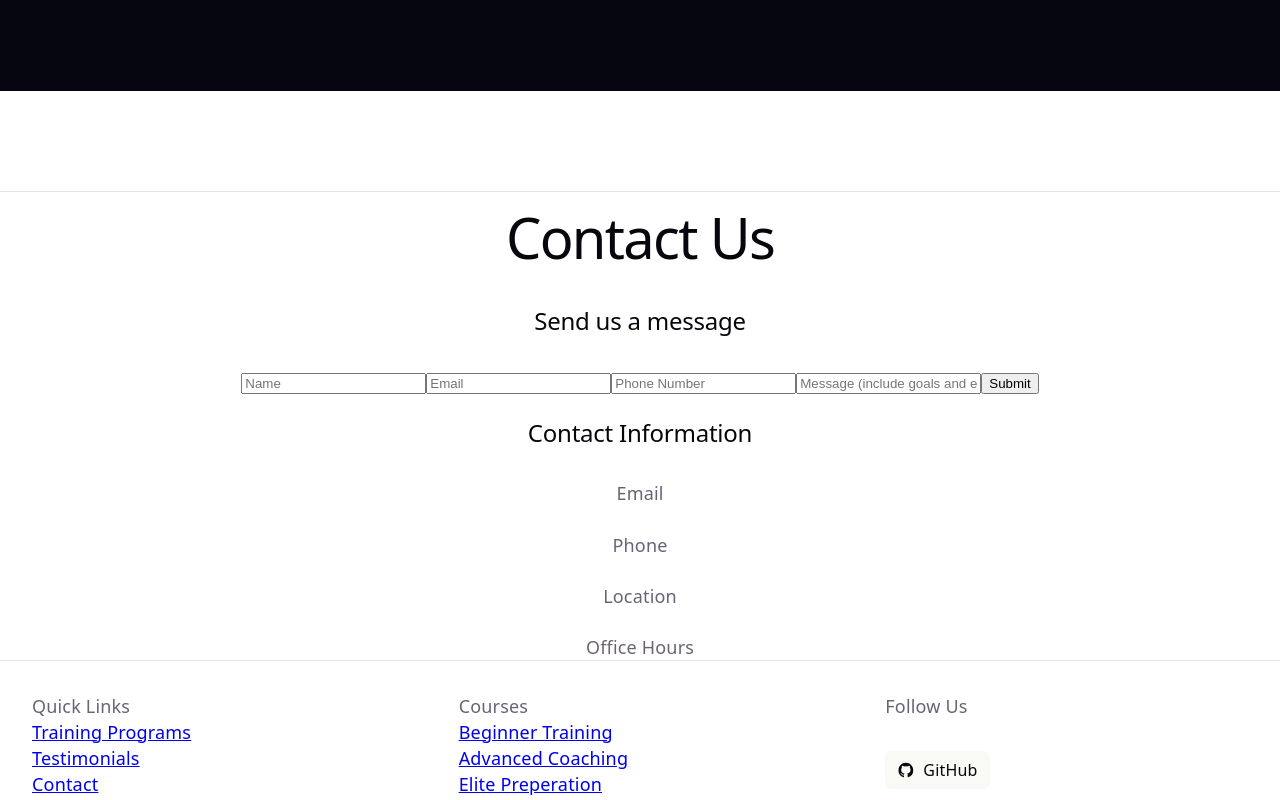
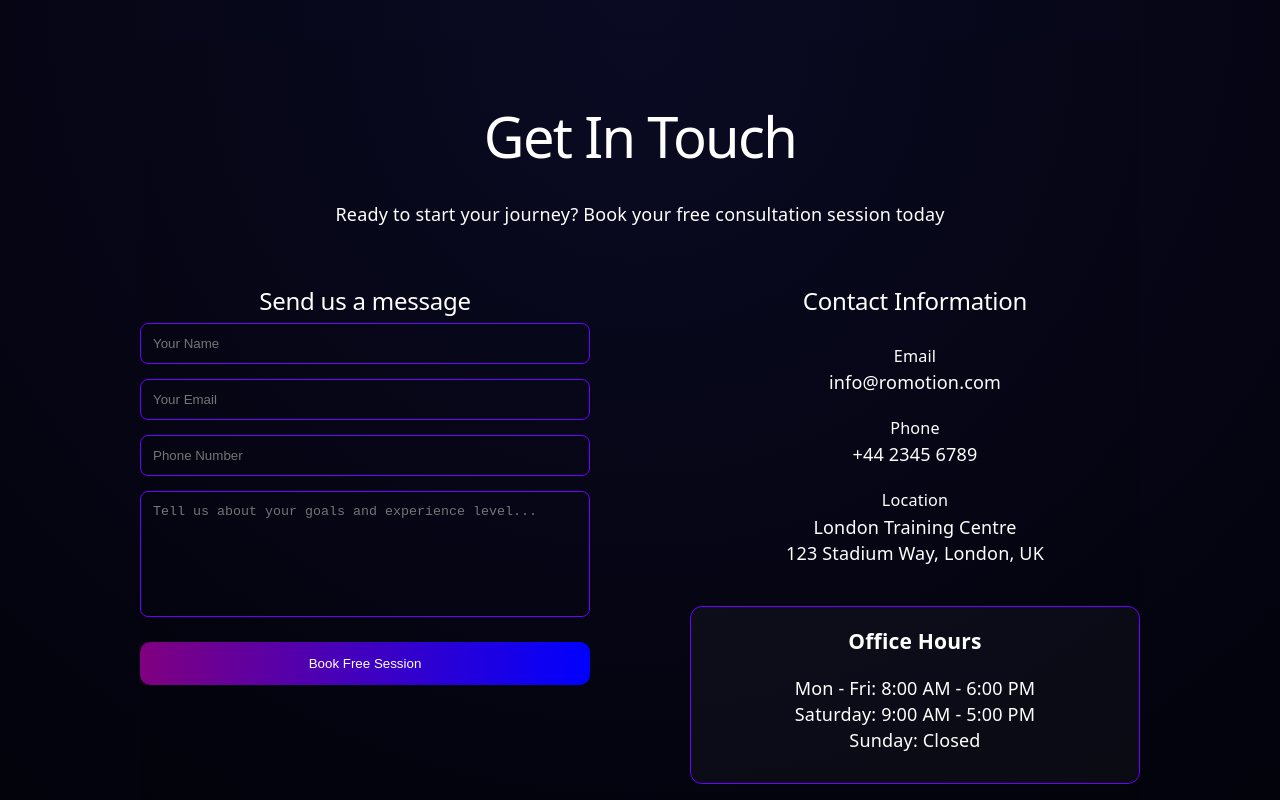
Before and after one commit to rotimijoseph/football-coaching, a React (Vite) app in the folder football-coaching/: page / in a window 1280 px wide. Shown: the part 2460-3260 px from the top of the page. Built offline with nearby package versions, Linux system fonts and the light colour scheme.

Commit message:
update: styling for the contact section

```diff
--- a/football-coaching/src/App.css
+++ b/football-coaching/src/App.css
@@ -157,7 +157,7 @@
   flex-grow: 1;
   border-top: 0px solid var(--border);
   background-color: #050510;
-  margin-bottom: 100px;
+  margin-bottom: 0px;
 
   @media (max-width: 1024px) {
     padding: 32px 20px 24px;
@@ -191,24 +191,6 @@
     gap: 18px;
   }
 }
-
-
-
-#contact {
-  display: flex;
-  flex-direction: column;
-  gap: 25px;
-  place-content: center;
-  place-items: center;
-  flex-grow: 1;
-  border-top: 1px solid var(--border);
-
-  @media (max-width: 1024px) {
-    padding: 32px 20px 24px;
-    gap: 18px;
-  }
-}
-
 
 
 #footer {
@@ -298,16 +280,102 @@
 #contact {
   display: flex;
   flex-direction: column;
-  gap: 25px;
-  place-content: center;
-  place-items: center;
-  flex-grow: 1;
-  border-top: 1px solid var(--border);
+  align-items: center;
+  gap: 20px;
+  padding-top: 50px;
+  padding-bottom: 50px;
+  background: radial-gradient(circle at top, #0a0a23, #02020a);
+  color: white;
+}
 
-  @media (max-width: 1024px) {
-    padding: 32px 20px 24px;
-    gap: 18px;
+.subtitle {
+  color: #aaa;
+  margin-bottom: 40px;
+}
+
+.contact-container {
+  display: flex;
+  gap: 100px;
+  max-width: 1200px;
+  width: 1000px;
+}
+
+@media (max-width: 900px) {
+  .contact-container {
+    flex-direction: column;
   }
+}
+
+.contact-form {
+  flex: 1;
+}
+
+.contact-form form {
+  display: flex;
+  flex-direction: column;
+  gap: 15px;
+}
+
+.contact-form input,
+.contact-form textarea {
+  padding: 12px;
+  border-radius: 8px;
+  border: 1px solid #6a00ff;
+  background: transparent;
+  color: white;
+}
+
+.contact-form textarea {
+  min-height: 100px;
+  resize: none;
+}
+
+.contact-form button {
+  margin-top: 10px;
+  padding: 14px;
+  border: none;
+  border-radius: 10px;
+  color: white;
+  cursor: pointer;
+
+  background: linear-gradient(90deg, purple, blue);
+}
+
+.contact-info {
+  flex: 1;
+  display: flex;
+  flex-direction: column;
+  gap: 20px;
+}
+
+.info-item .label {
+  color: #aaa;
+  font-size: 0.9rem;
+}
+
+.office-hours {
+  margin-top: 20px;
+  padding-bottom: 30px;
+  border-radius: 12px;
+  border: 1px solid #6a00ff;
+
+  background: rgba(255, 255, 255, 0.03);
+}
+
+#contact h1 {
+  color: white;
+}
+
+#contact h2 {
+  color: white;
+}
+
+#contact h3 {
+  color: white;
+}
+
+#contact p {
+  color: white;
 }
 
 /* refactor */
--- a/football-coaching/src/components/Contact.jsx
+++ b/football-coaching/src/components/Contact.jsx
@@ -2,23 +2,56 @@ import * as React from 'react'
 
 export default function Contact() {
     return (
-        <>
-        <h1>Contact Us</h1>
+      <section id="contact">
+        <h1>Get In Touch</h1>
+        <p className="subtitle">
+          Ready to start your journey? Book your free consultation session today
+        </p>
 
-        <h2>Send us a message</h2>
-        <form>
-            <input name="Name" placeholder="Name"/>
-            <input name="Email" placeholder="Email"/>
-            <input name="Phone Number" placeholder="Phone Number"/>
-            <input name="Message" placeholder="Message (include goals and experience level)"/>
-            <button type="submit">Submit</button>
-        </form>
+        <div className="contact-container">
 
-        <h2>Contact Information</h2>
-        <p>Email</p>
-        <p>Phone</p>
-        <p>Location</p>
-        <p>Office Hours</p>
-        </>
-    )
-}
+          {/* LEFT: FORM */}
+          <div className="contact-form">
+            <h2>Send us a message</h2>
+
+            <form>
+              <input placeholder="Your Name" />
+              <input placeholder="Your Email" />
+              <input placeholder="Phone Number" />
+              <textarea placeholder="Tell us about your goals and experience level..." />
+              <button type="submit">Book Free Session</button>
+            </form>
+          </div>
+
+          {/* RIGHT: INFO */}
+          <div className="contact-info">
+            <h2>Contact Information</h2>
+
+            <div className="info-item">
+              <p className="label">Email</p>
+              <p>info@romotion.com</p>
+            </div>
+
+            <div className="info-item">
+              <p className="label">Phone</p>
+              <p>+44 2345 6789</p>
+            </div>
+
+            <div className="info-item">
+              <p className="label">Location</p>
+              <p>London Training Centre</p>
+              <p>123 Stadium Way, London, UK</p>
+            </div>
+
+            <div className="office-hours">
+              <h3>Office Hours</h3>
+              <p>Mon - Fri: 8:00 AM - 6:00 PM</p>
+              <p>Saturday: 9:00 AM - 5:00 PM</p>
+              <p>Sunday: Closed</p>
+            </div>
+          </div>
+
+        </div>
+      </section>
+    );
+  }
```
